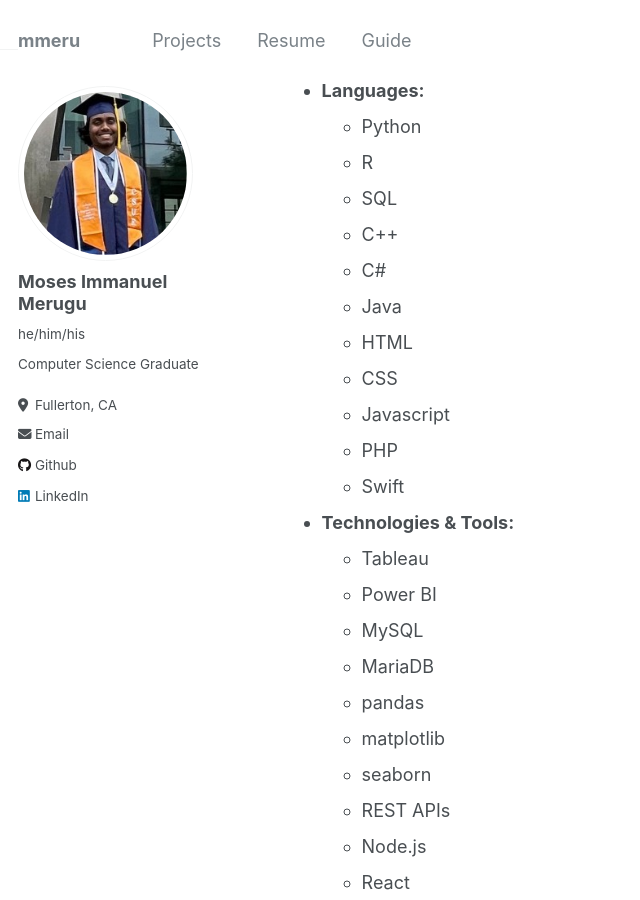
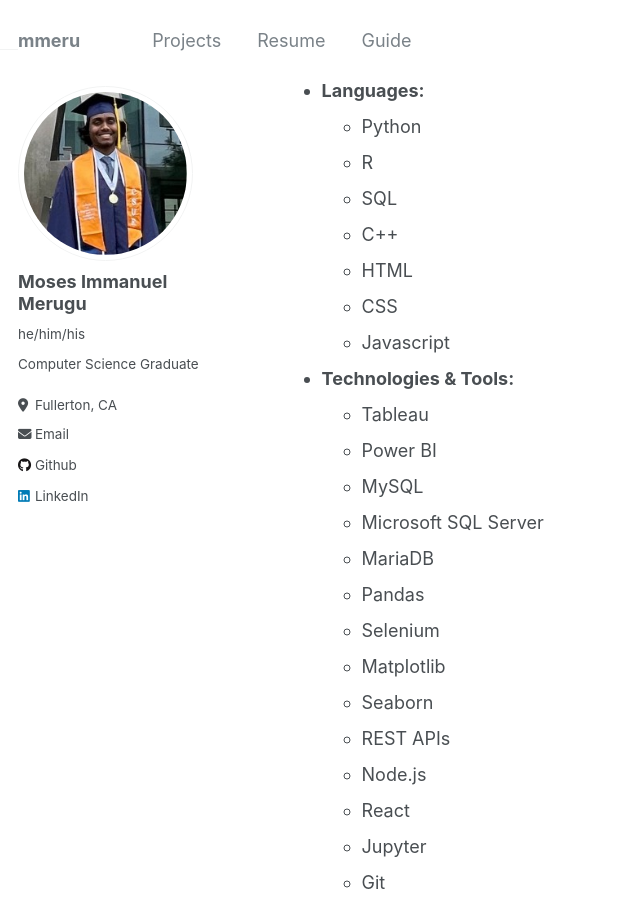
Before and after one commit to mmeru/mmeru.github.io, a Jekyll site: the page built from _pages/about.md, in a window 1280 px wide and 900 px high, scrolled down 520 px. Shown: the whole window, without its empty margins (0-640 px from the left). Built offline with Jekyll 4.4.1, drawn with Linux system fonts in a browser that asks for light colours.

Commit message:
Update about.md

```diff
--- a/_pages/about.md
+++ b/_pages/about.md
@@ -27,22 +27,20 @@ My Skills
   * R
   * SQL
   * C++
-  * C#
-  * Java
   * HTML
   * CSS
   * Javascript
-  * PHP
-  * Swift
 
 * **Technologies & Tools:**
   * Tableau
   * Power BI
   * MySQL
+  * Microsoft SQL Server
   * MariaDB
-  * pandas
-  * matplotlib
-  * seaborn
+  * Pandas
+  * Selenium
+  * Matplotlib
+  * Seaborn
   * REST APIs
   * Node.js
   * React
```
